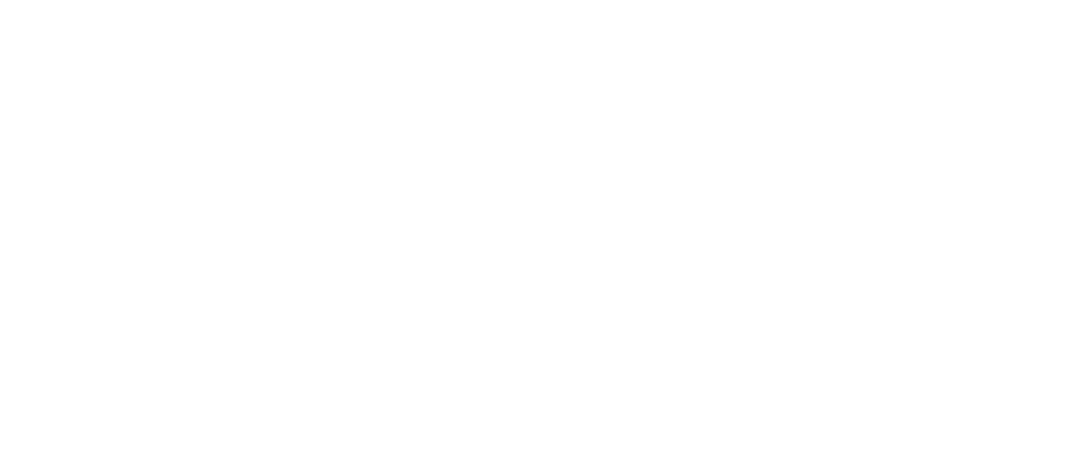
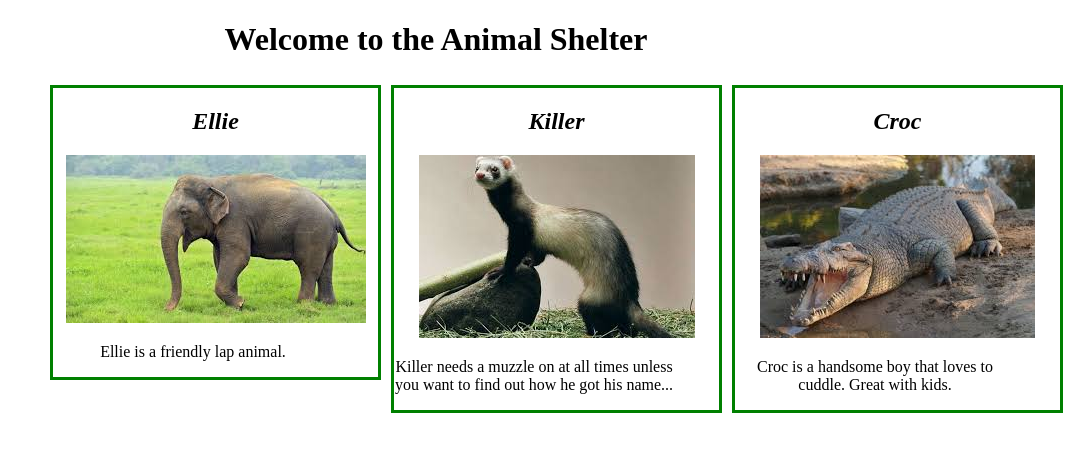
Before and after one commit to Anton3010/animal-shelter, a plain HTML site: page animal-shelter.html in a window 1280 px wide. Shown: the whole page, without its empty margins (204-1280 px from the left). Drawn offline with Linux system fonts and the light colour scheme.

Commit message:
add css styling to our animal shelter webpage

```diff
--- a/animal-shelter.html
+++ b/animal-shelter.html
@@ -3,9 +3,26 @@
   <head>
     <link rel="stylesheet" href="css/styles.css">
     <meta charset="utf-8">
-    <title></title>
+    <title>animal shelter</title>
   </head>
   <body>
+    <h1>Welcome to the Animal Shelter</h1>
+    <div class="columns">
+
+    <h2>Croc</h2>
+    <img src="img/croc.jpg" alt="Croc the crocodile">
+    <p>Croc is a handsome boy that loves to cuddle. Great with kids.</p>
+    </div>
+    <div class="columns">
+    <h2>Killer</h2>
+    <img src="img/ferret.jpg" alt="Killer the ferret">
+    <p>Killer needs a muzzle on at all times unless you want to find out how he got his name...</p>
+    </div>
+    <div class="columns">
+    <h2>Ellie</h2>
+    <img src="img/elephant.jpg" alt="Ellie the elephant">
+    <p>Ellie is a friendly lap animal.</p>
+    </div>
 
   </body>
 </html>
--- a/css/styles.css
+++ b/css/styles.css
@@ -0,0 +1,24 @@
+.columns {
+  float: right;
+  width: 325px;
+  border: 3px solid green;
+  margin: 5px;
+  text-align: center;
+}
+
+h1 {
+  text-align: center;
+}
+
+p {
+  width: 280px;
+}
+
+body h2 {
+  font-style: italic;
+  text-align: center;
+}
+
+img {
+
+}
```
